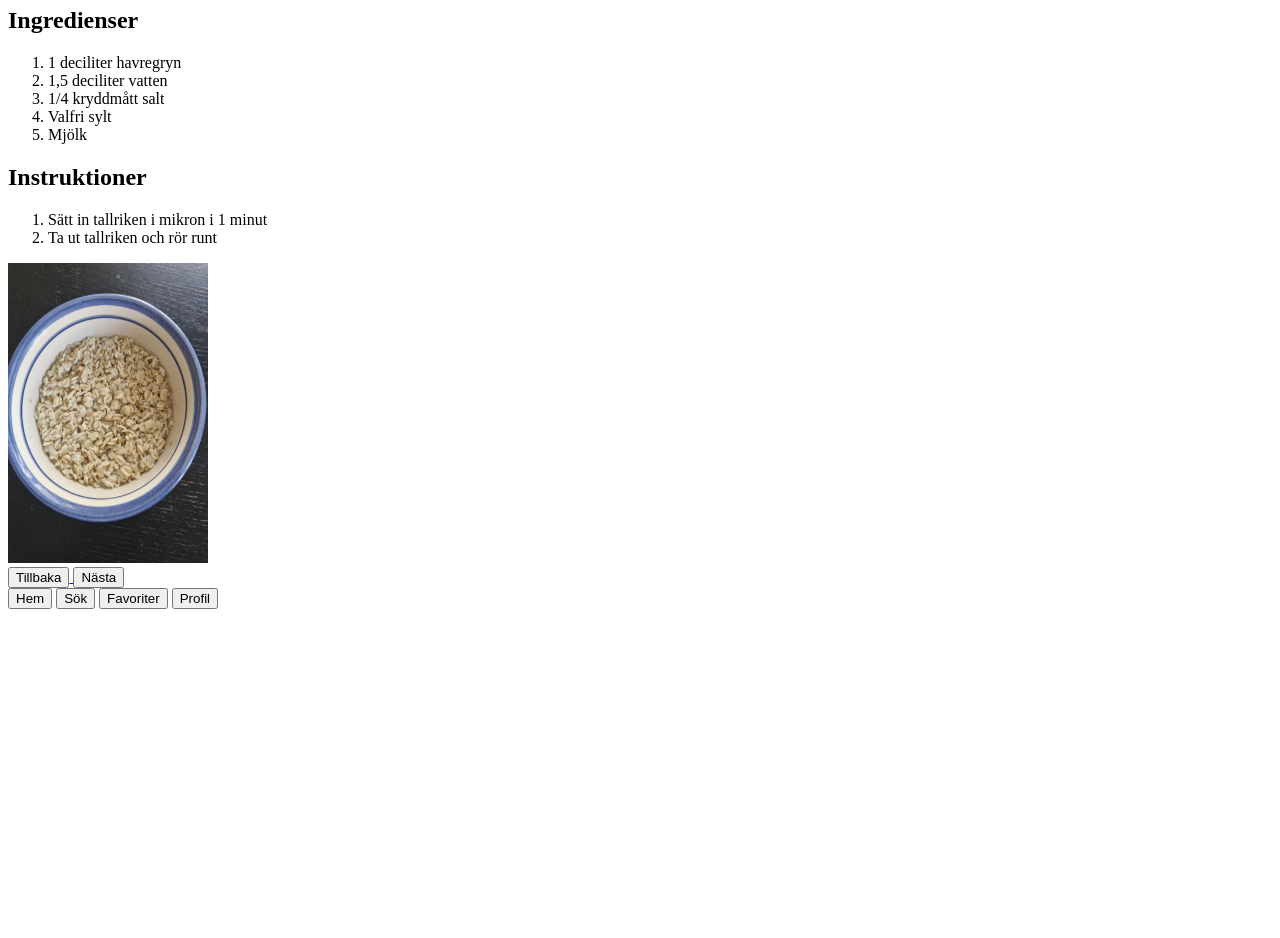
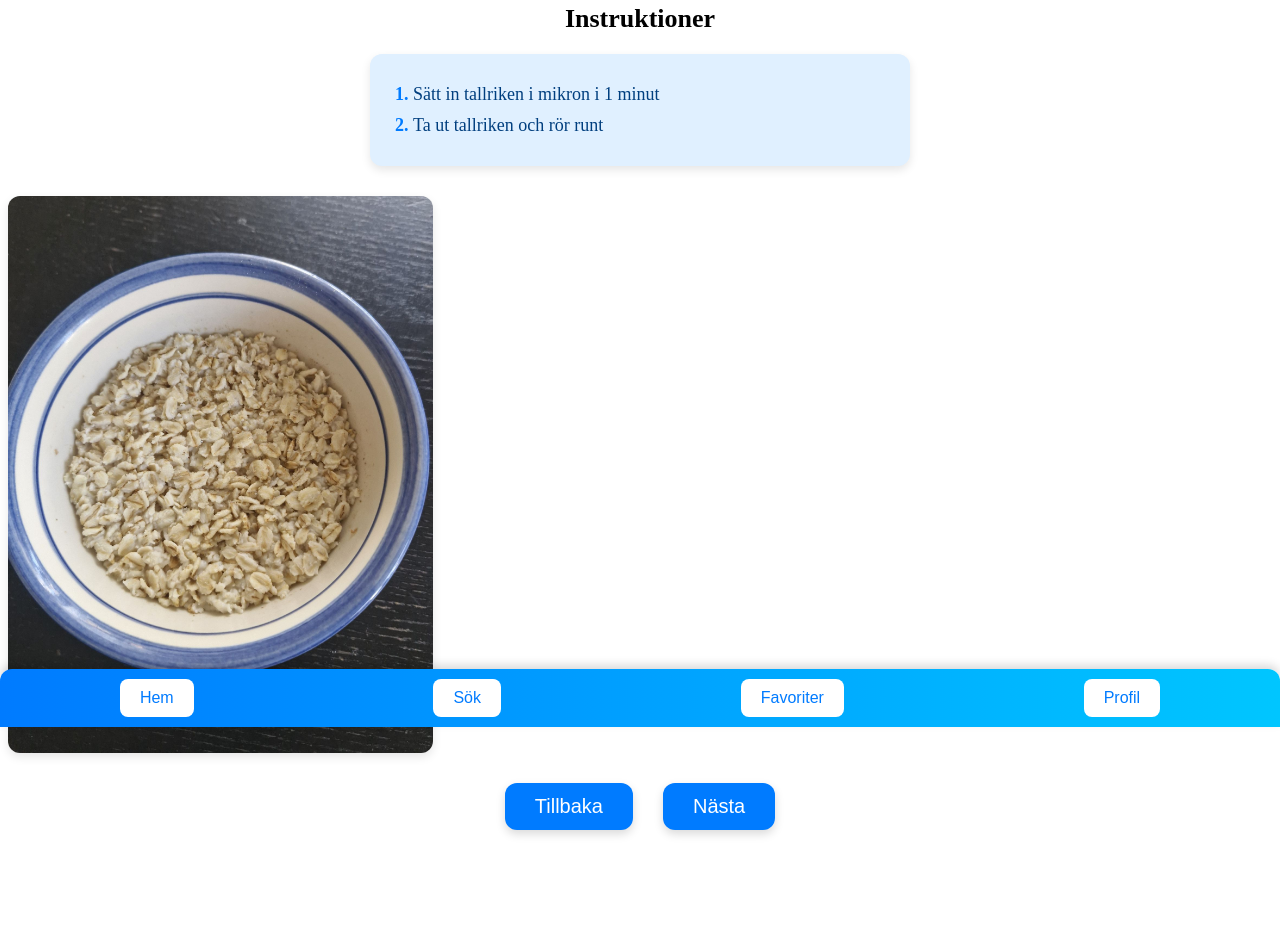
Before and after one commit to JuliusJak/CookBook-kids, a plain HTML site: page recepies/havregrynsgrot/havregrynsgrot_page2.html in a window 1280 px wide. Shown: the part 73-1011 px from the top of the page. Before the commit the page ends 800 px from the top, so only its background shows below. Drawn offline with Linux system fonts and the light colour scheme.

Commit message:
added style for havregrynsgröt

```diff
--- a/recepies/havregrynsgrot/havregrynsgrot_page2.html
+++ b/recepies/havregrynsgrot/havregrynsgrot_page2.html
@@ -4,18 +4,10 @@
     <meta charset="UTF-8">
     <meta name="viewport" content="width=device-width, initial-scale=1.0">
     <title>Document</title>
+    <link rel="stylesheet" href="/recepies/recepies_style.css">
 </head>
 <body>
     <h1>Havregrynsgröt</h1>
-    <h2>Ingredienser</h2>
-    <ol>
-        <li>1 deciliter havregryn</li>
-        <li>1,5 deciliter vatten</li>
-        <li>1/4 kryddmått salt</li>
-        <li>Valfri sylt</li>
-        <li>Mjölk</li>
-    </ol>
-
     <h2>Instruktioner</h2>
 
     <ol>
@@ -26,7 +18,7 @@
     <img src="../../images/havregrynsgrot_img/havregrynsgrot_mixed_and_hot.jpg" alt="ingrediants in bowl" width="200" height="300">
 
 
-    <div>
+    <div class="navigation_buttons">
         <a href="./havregrynsgrot_page1.html">
             <button>Tillbaka</button>
         </a>
@@ -37,10 +29,16 @@
     </div>
 
     <div class="menubar">
-        <button>Hem</button>
+        <a href="../../index.html">
+            <button>Hem</button>
+        </a>
         <button>Sök</button>
-        <button>Favoriter</button>
-        <button>Profil</button>
+        <a href="../../favoriter.html">
+            <button>Favoriter</button>
+        </a>
+        <a href="../../profile.html">
+            <button>Profil</button>
+        </a>
     </div>
 </body>
 </html>
```
Also changed, not shown: recepies/havregrynsgrot/havregrynsgrot_page1.html (+11 -11 lines), recepies/havregrynsgrot/havregrynsgrot_page3.html (+11 -10 lines), recepies/havregrynsgrot/havregrynsgrot_recept.html (+15 -7 lines), images/ingredients/salt.jpg (added), images/ingredients/sylt.jpg (added), images/ingredients/vatten.jpg (added).
